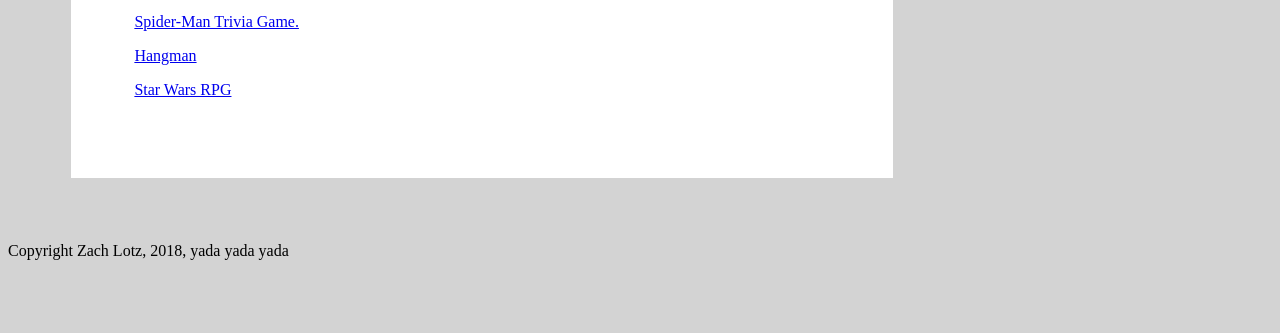
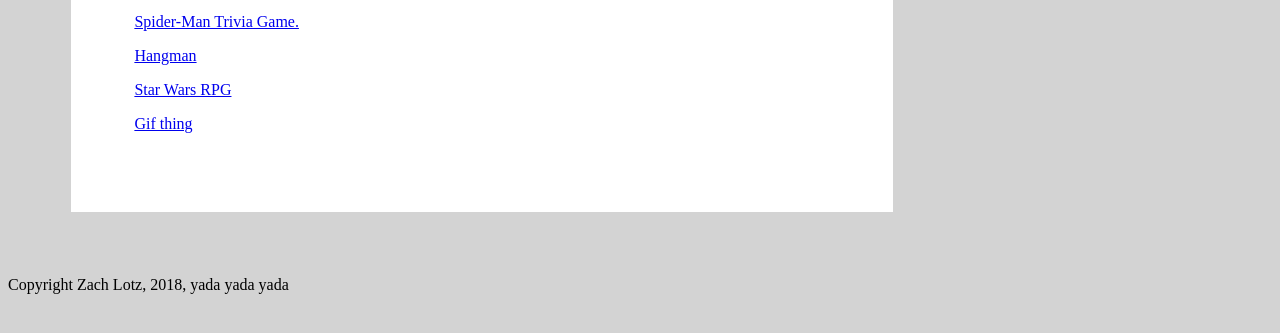
Before and after one commit to snidbert64/Responsive-Portfolio, a plain HTML site: page portfolio.html in a window 1280 px wide. Shown: the part 211-544 px from the top of the page. Drawn offline with Linux system fonts and the light colour scheme.

Commit message:
Added another class project to the portfolio page

```diff
--- a/portfolio.html
+++ b/portfolio.html
@@ -28,6 +28,9 @@
             <p>
                 <a href="https://snidbert64.github.io/unit-4-game">Star Wars RPG</a>
             </p>
+            <p>
+                <a href="https://snidbert64.github.io/gif-inator">Gif thing</a>
+            </p>
         </div>
         <footer>
             Copyright Zach Lotz, 2018, yada yada yada
```
